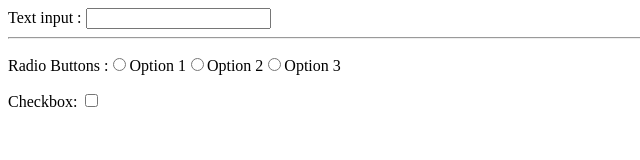
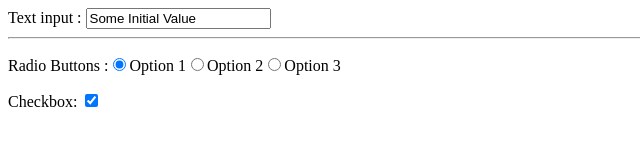
Before and after one commit to gokuljsparkout/GokulJSO, a React (Create React App) app: page / in a window 1280 px wide. Shown: the top 160 px of the page, without its empty margins (0-640 px from the left). Built offline with nearby package versions, Linux system fonts and the light colour scheme.

Commit message:
Adding default values

```diff
--- a/src/Types.js
+++ b/src/Types.js
@@ -1,18 +1,18 @@
 import React from 'react'
 
-//Types of Inputs
+//Adding default values
 
 function Types() {
   return (
     <div>
       <label>
-        Text input : <input name='myInput'></input>
+        Text input : <input name='myInput' defaultValue='Some Initial Value'></input>
       </label>
       <hr/>
       <p>
         Radio Buttons :
         <label>
-          <input type='radio' name="myRadio" value="option 1"/>
+          <input type='radio' name="myRadio" value="option 1" defaultChecked={true}/>
           Option 1
         </label>
         <label>
@@ -26,7 +26,7 @@ function Types() {
 
       </p>
       <label>
-        Checkbox: <input type="checkbox" name="myCheckbox" />
+        Checkbox: <input type="checkbox" name="myCheckbox" defaultChecked={true} />
       </label>
 
     </div>
```
